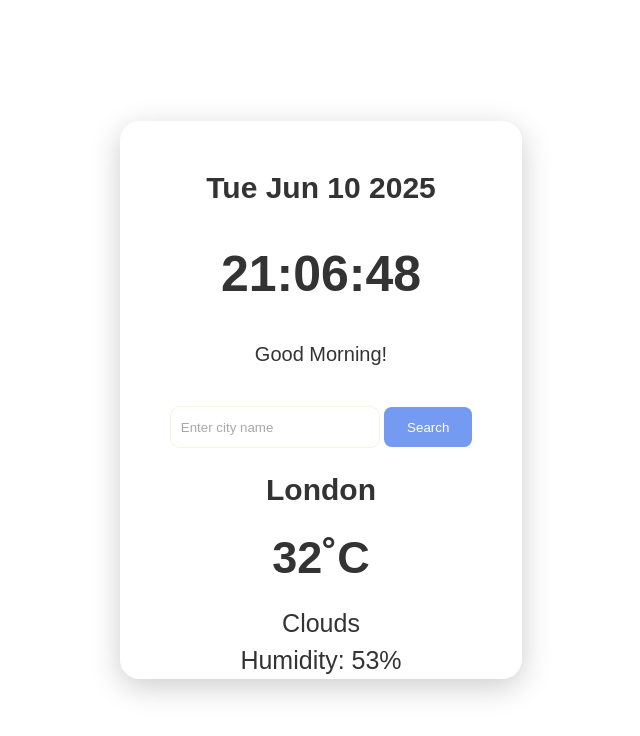
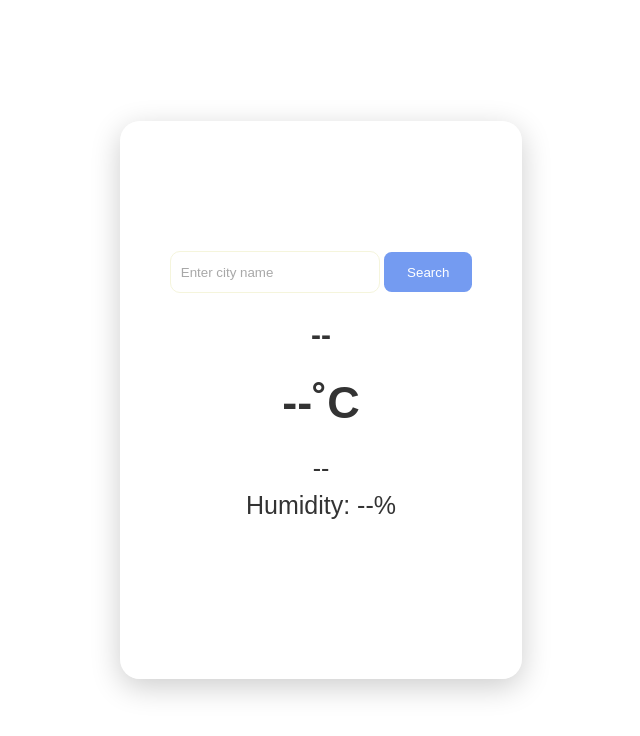
Before and after one commit to Jatin915/Weather-App, a plain HTML site: page index.html in a window 1280 px wide. Shown: the whole page, without its empty margins (319-959 px from the left). Drawn offline with Linux system fonts and the light colour scheme.

Commit message:
Final code of HTML

```diff
--- a/index.html
+++ b/index.html
@@ -7,19 +7,17 @@
     <link rel="stylesheet" href="style.css">
 </head>
 <body>
-
     <div class="container">
         <form action="">
-        <p id="date">Tue Jun 10 2025</p>
-        <p id="time">21:06:48</p>
-        <p id="greeting">Good Morning!</p>
+        <p id="date"></p>
+        <p id="time"></p>
+        <p id="greeting"></p>
         <input type="text" placeholder="Enter city name">
-        <!-- <br> -->
         <button>Search</button>
-        <p id="city">London</p>
-        <p id="temp">32˚C</p>
-        <p id="condition">Clouds</p>
-        <p id="humidity">Humidity: 53%</p>
+        <p id="city">--</p>
+        <p id="temp">--˚C</p>
+        <p id="condition">--</p>
+        <p id="humidity">Humidity: --%</p>
         </form>
     </div>
     <script src="app.js"></script>
```
